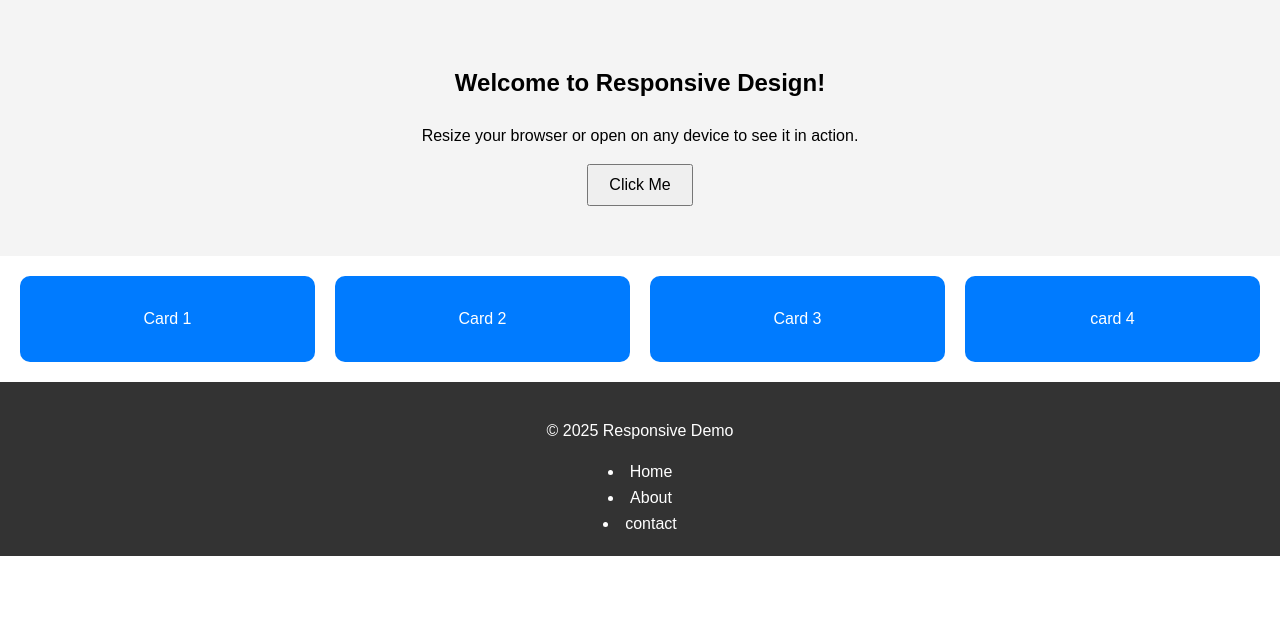
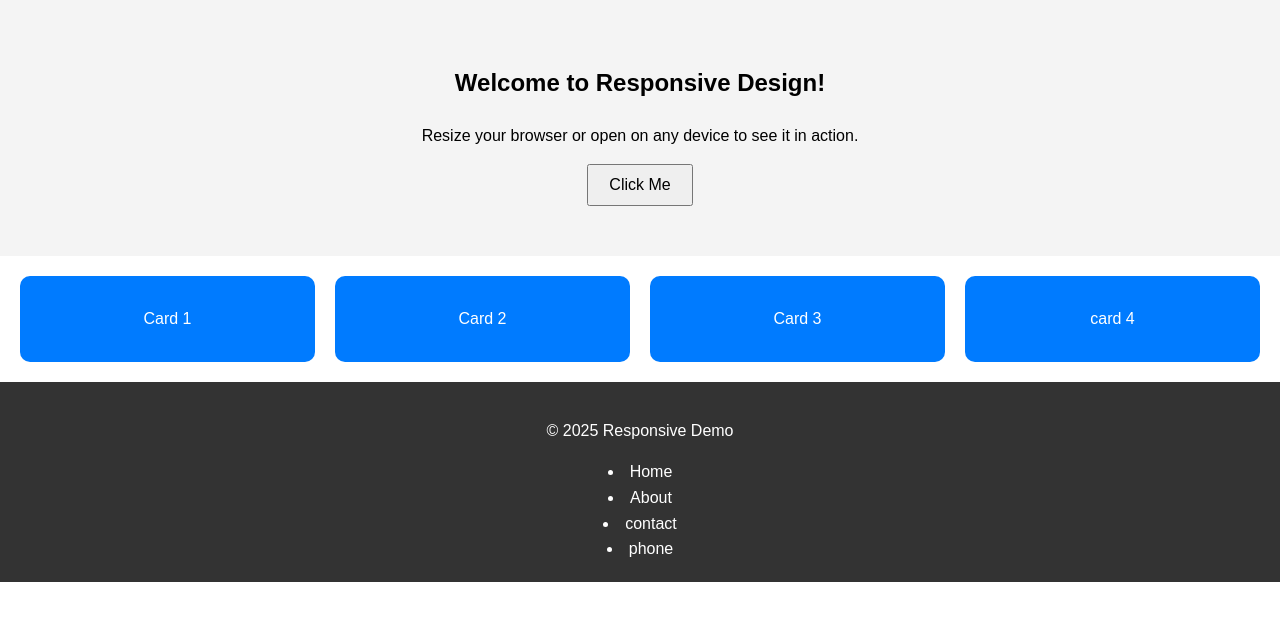
Before and after one commit to Riad928/test2, a plain HTML site: page index.html in a window 1280 px wide. Shown: the part 64-684 px from the top of the page. Drawn offline with Linux system fonts and the light colour scheme; a script that the page names is missing.

Commit message:
Update index.html

```diff
--- a/index.html
+++ b/index.html
@@ -44,6 +44,7 @@
             <li><a href="#">Home</a></li>
             <li><a href="#">About</a></li>
             <li><a href="#">contact</a></li>
+            <li><a href="#">phone</a></li>
         </div>
     </footer>
 
```
